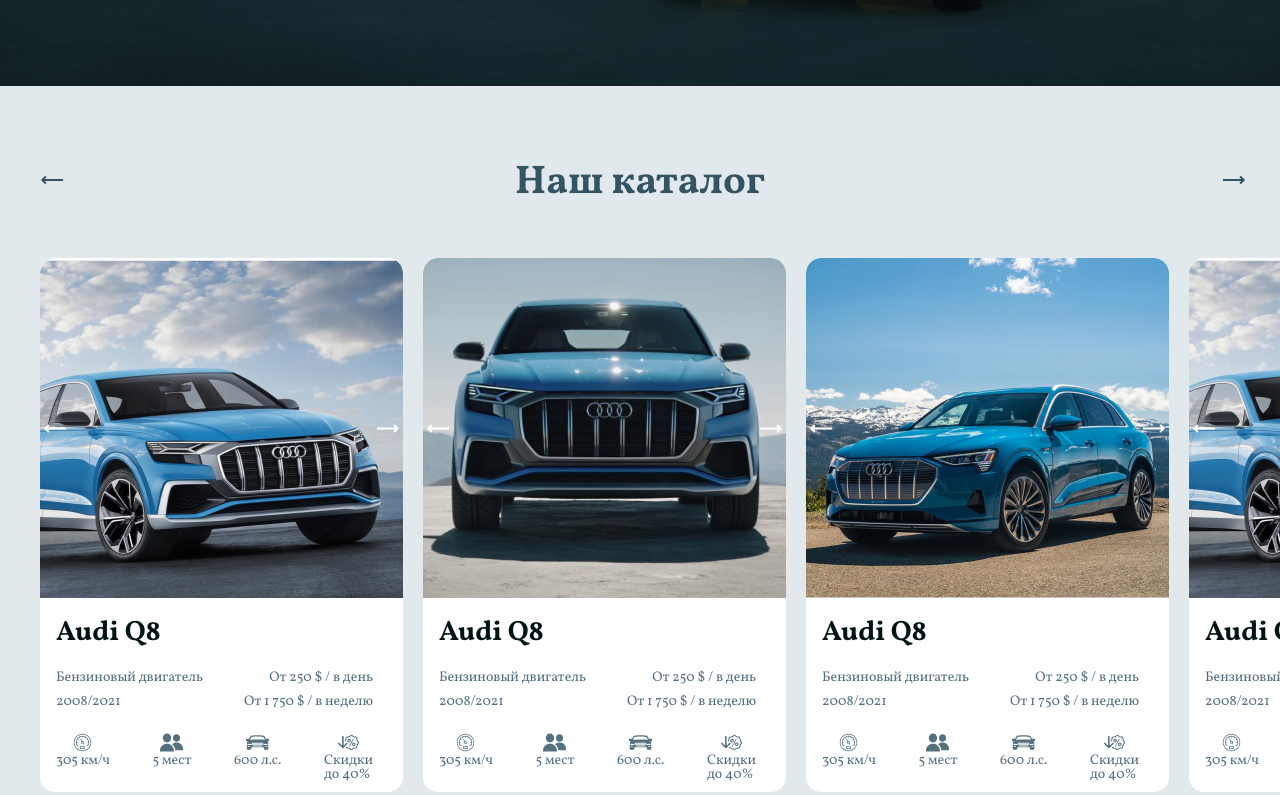
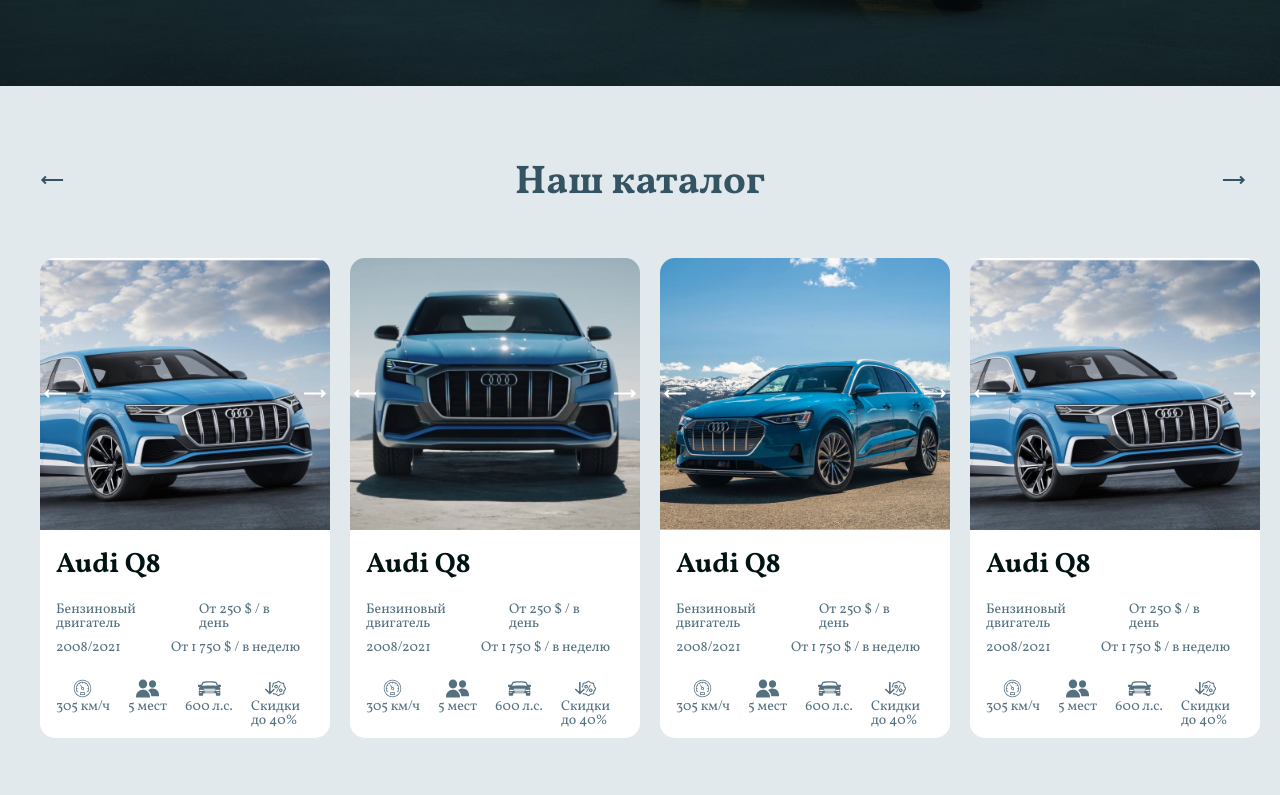
Before and after one commit to MrScotch679/Corporate-website, a website: page src/index.html in a window 1280 px wide. Shown: the part 738-1533 px from the top of the page. Drawn offline with nearby package versions, Linux system fonts and the light colour scheme; files that its build step writes are made by us from their sources.

Commit message:
input_and_footer_layout: made some fix

```diff
--- a/src/sass/style.scss
+++ b/src/sass/style.scss
@@ -137,8 +137,8 @@
     position: relative;
     &__img {
       border-radius: 15px 15px 0px 0px;
-      width: 363px;
-      height: 340px;
+      width: 100%;
+      height: 100%;
     }
     &__arrow {
       display: flex;
```
